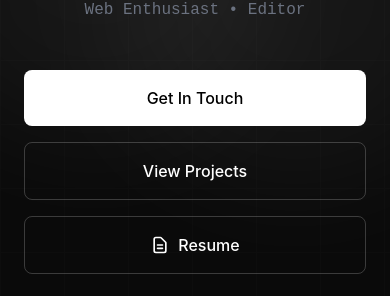
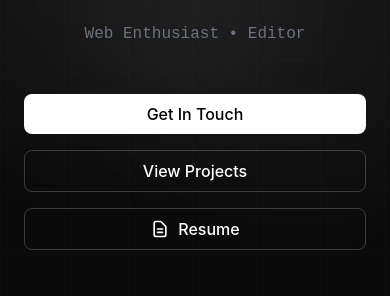
Before and after one commit to frostjade71/portfolio_something, a Next.js app: page / in a window 390 px wide. Shown: the part 452-748 px from the top of the page. Built offline with nearby package versions, Linux system fonts and the light colour scheme.

Commit message:
update: adjusted buttons for mobile

```diff
--- a/components/Hero.tsx
+++ b/components/Hero.tsx
@@ -81,13 +81,13 @@ export default function Hero() {
                     >
                         <a
                             href="#contact"
-                            className="px-8 py-4 bg-white text-black font-medium rounded-lg hover:bg-gray-200 transition-all duration-300 hover:scale-105 hover:shadow-[0_0_30px_rgba(255,255,255,0.3)] w-full sm:w-auto"
+                            className="px-4 py-2 sm:px-8 sm:py-4 bg-white text-black font-medium rounded-lg hover:bg-gray-200 transition-all duration-300 hover:scale-105 hover:shadow-[0_0_30px_rgba(255,255,255,0.3)] w-full sm:w-auto"
                         >
                             Get In Touch
                         </a>
                         <a
                             href="#projects"
-                            className="px-8 py-4 border border-white/20 text-white font-medium rounded-lg hover:bg-white/5 hover:border-white/40 transition-all duration-300 hover:scale-105 w-full sm:w-auto"
+                            className="px-4 py-2 sm:px-8 sm:py-4 border border-white/20 text-white font-medium rounded-lg hover:bg-white/5 hover:border-white/40 transition-all duration-300 hover:scale-105 w-full sm:w-auto"
                         >
                             View Projects
                         </a>
@@ -95,7 +95,7 @@ export default function Hero() {
                             href="https://www.canva.com/design/DAG6EsxH-4E/cdpIGLOfu6cP5CBjUpYjhQ/edit?utm_content=DAG6EsxH-4E&utm_campaign=designshare&utm_medium=link2&utm_source=sharebutton"
                             target="_blank"
                             rel="noopener noreferrer"
-                            className="px-8 py-4 border border-white/20 text-white font-medium rounded-lg hover:bg-white/5 hover:border-white/40 transition-all duration-300 hover:scale-105 w-full sm:w-auto flex items-center justify-center gap-2"
+                            className="px-4 py-2 sm:px-8 sm:py-4 border border-white/20 text-white font-medium rounded-lg hover:bg-white/5 hover:border-white/40 transition-all duration-300 hover:scale-105 w-full sm:w-auto flex items-center justify-center gap-2"
                         >
                             <svg className="w-5 h-5" fill="none" stroke="currentColor" viewBox="0 0 24 24">
                                 <path strokeLinecap="round" strokeLinejoin="round" strokeWidth={2} d="M9 12h6m-6 4h6m2 5H7a2 2 0 01-2-2V5a2 2 0 012-2h5.586a1 1 0 01.707.293l5.414 5.414a1 1 0 01.293.707V19a2 2 0 01-2 2z" />
```
